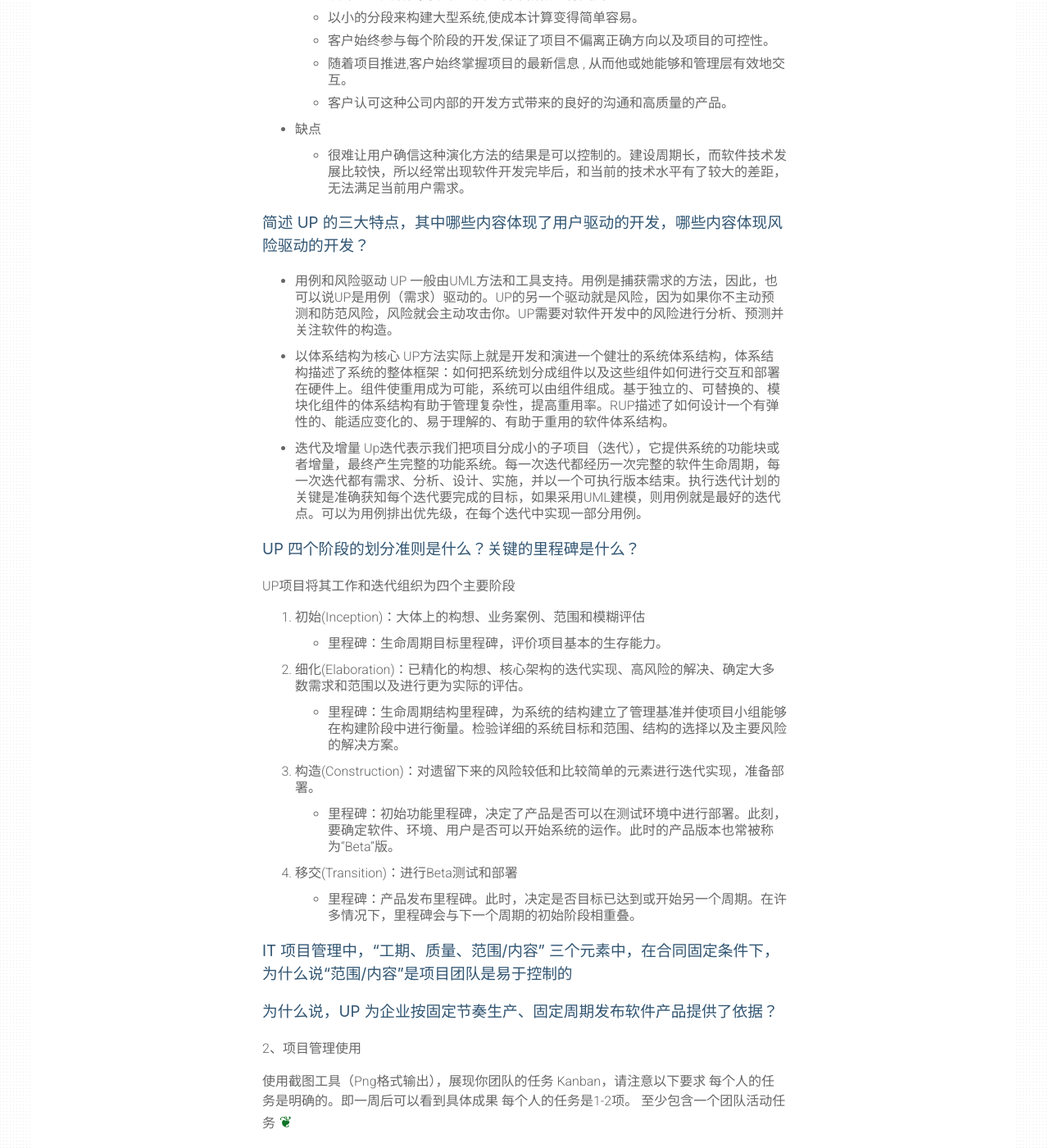
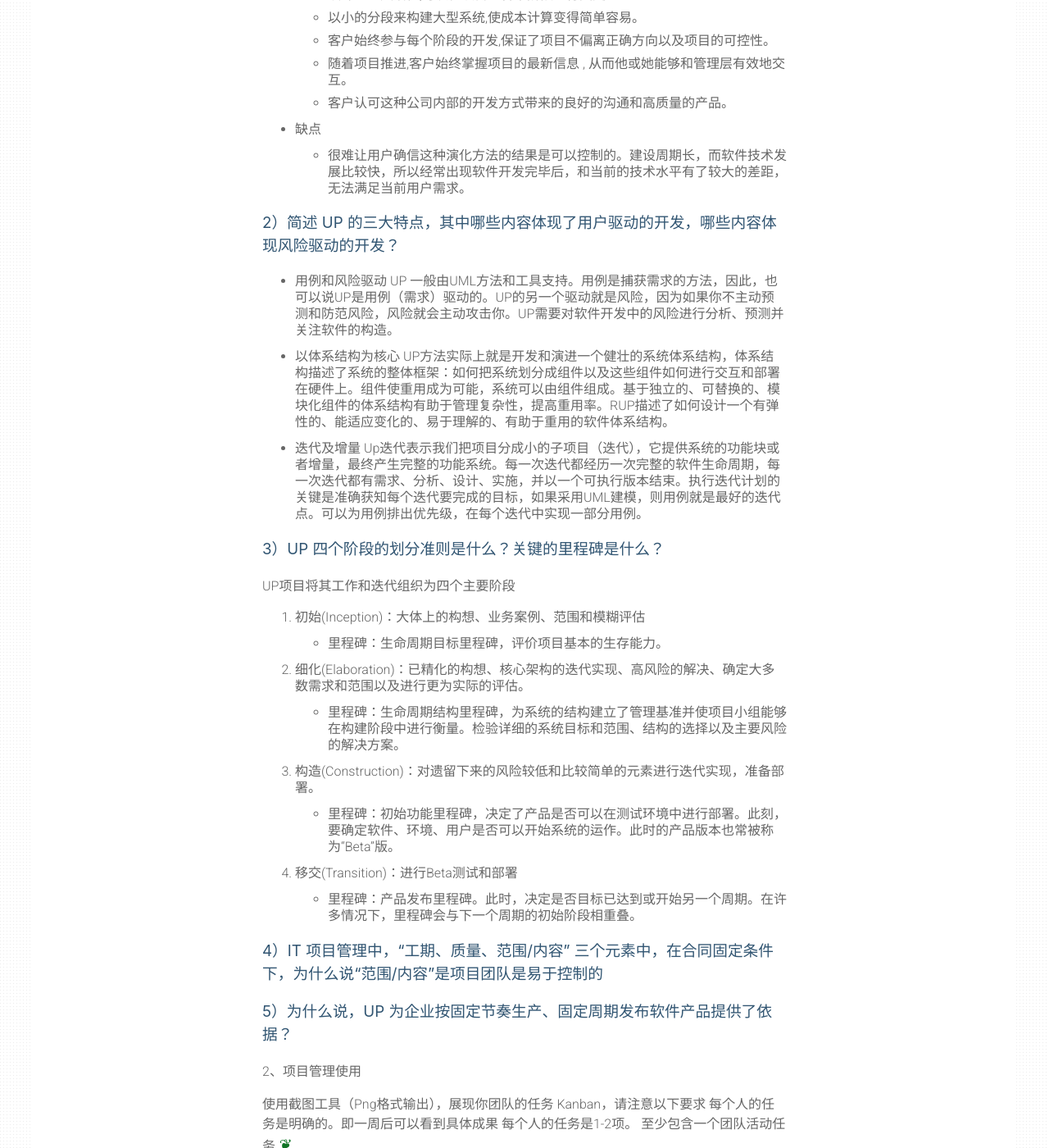
Before and after one commit to JocelynWSJ/JocelynWSJ.github.io, a Jekyll site: the page built from _posts/2018-3-20-系统分析与设计HW2.md, in a window 1280 px wide and 1400 px high, scrolled down 1361 px. Shown: the whole window at 82% size. Built offline with Jekyll 4.4.1, drawn with Linux system fonts in a browser that asks for light colours; some of the changed text lies outside the part shown.

Commit message:
initial commit

```diff
--- a/_posts/2018-3-20-系统分析与设计HW2.md
+++ b/_posts/2018-3-20-系统分析与设计HW2.md
@@ -47,7 +47,7 @@ tags: [UML, HW]
 
 ---
 
-### 简述 UP 的三大特点，其中哪些内容体现了用户驱动的开发，哪些内容体现风险驱动的开发？ ###
+### 2）简述 UP 的三大特点，其中哪些内容体现了用户驱动的开发，哪些内容体现风险驱动的开发？ ###
 
  * 用例和风险驱动
 UP 一般由UML方法和工具支持。用例是捕获需求的方法，因此，也可以说UP是用例（需求）驱动的。UP的另一个驱动就是风险，因为如果你不主动预测和防范风险，风险就会主动攻击你。UP需要对软件开发中的风险进行分析、预测并关注软件的构造。
@@ -60,7 +60,7 @@ Up迭代表示我们把项目分成小的子项目（迭代），它提供系统
 
 
 ---
-### UP 四个阶段的划分准则是什么？关键的里程碑是什么？ ###
+### 3）UP 四个阶段的划分准则是什么？关键的里程碑是什么？ ###
 
 UP项目将其工作和迭代组织为四个主要阶段
 
@@ -74,10 +74,10 @@ UP项目将其工作和迭代组织为四个主要阶段
    * 里程碑：产品发布里程碑。此时，决定是否目标已达到或开始另一个周期。在许多情况下，里程碑会与下一个周期的初始阶段相重叠。
 
 ---
-### IT 项目管理中，“工期、质量、范围/内容” 三个元素中，在合同固定条件下，为什么说“范围/内容”是项目团队是易于控制的 ###
+### 4）IT 项目管理中，“工期、质量、范围/内容” 三个元素中，在合同固定条件下，为什么说“范围/内容”是项目团队是易于控制的 ###
 
 ---
-### 为什么说，UP 为企业按固定节奏生产、固定周期发布软件产品提供了依据？ ###
+### 5）为什么说，UP 为企业按固定节奏生产、固定周期发布软件产品提供了依据？ ###
 
 ---
 2、项目管理使用
```
Also changed, not shown: other parts of _posts/2018-3-20-系统分析与设计HW2.md (+1 -1 lines).
